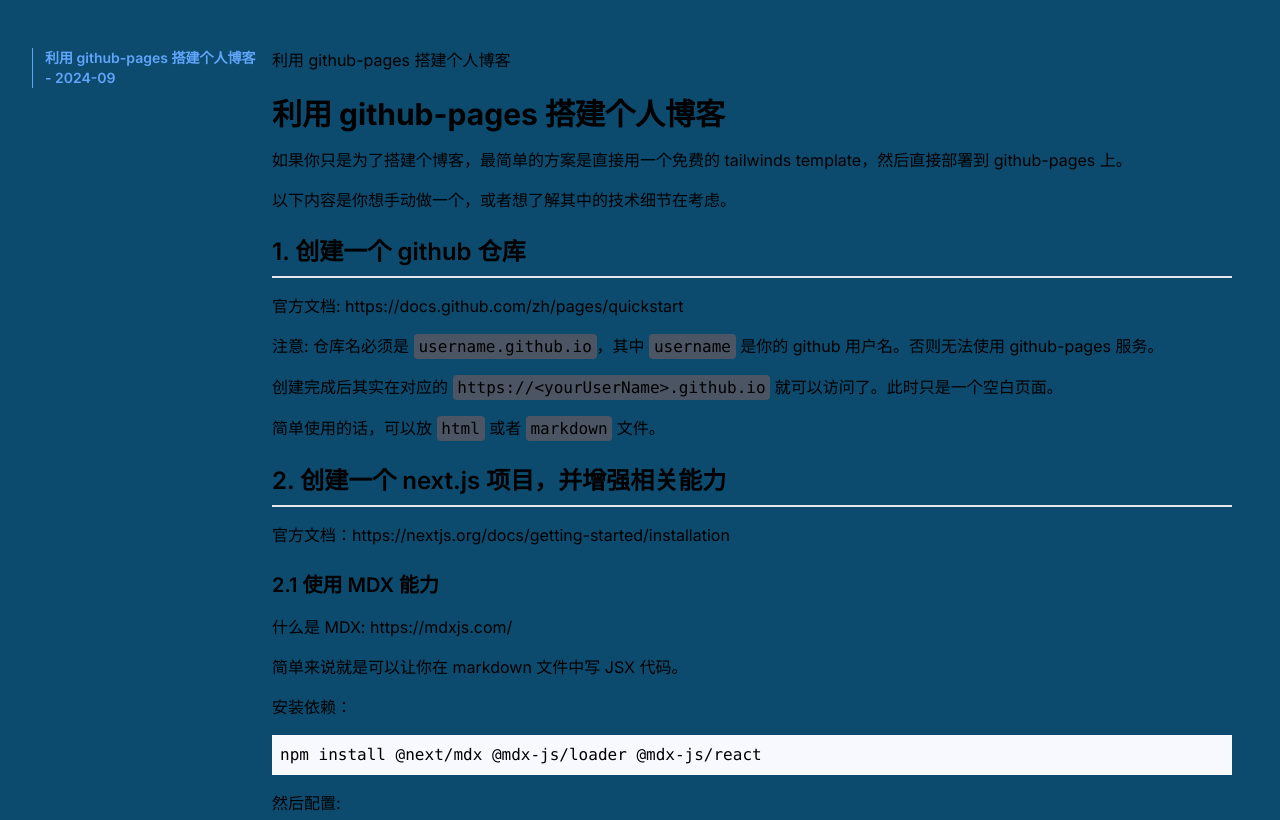
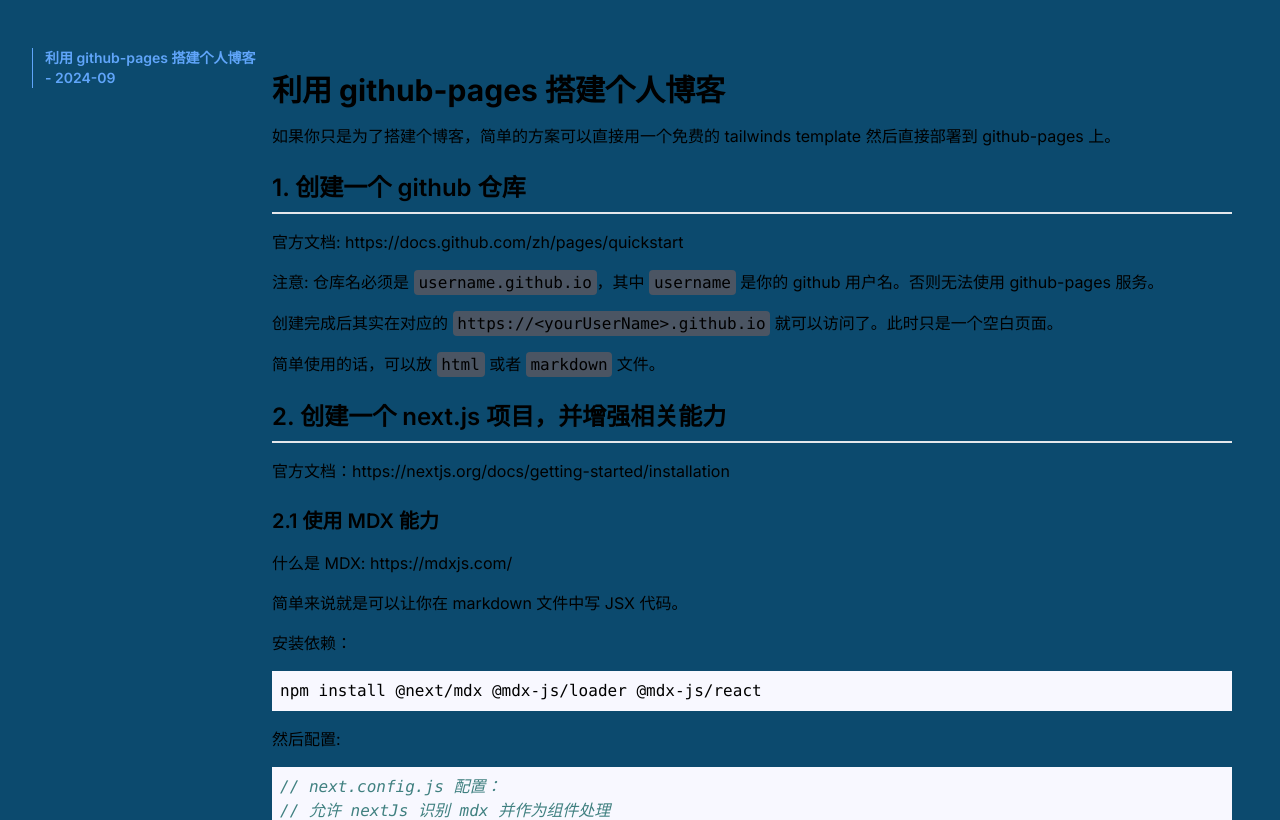
Before and after one commit to r2099c2/r2099c2.github.io, a Next.js app: page /post/2024-09-24 in a window 1280 px wide. Shown: the top 820 px of the page. Built offline with nearby package versions, Linux system fonts and the light colour scheme.

Commit message:
chore: 去掉文章顶部的多余 title

```diff
--- a/app/post/[slug]/page.tsx
+++ b/app/post/[slug]/page.tsx
@@ -41,7 +41,6 @@ const PostDetail = async ({ params }: { params: { slug: string } }) => {
       {/* 中间当前文章 */}
       <div className="lg:pl-[14rem] overflow-hidden">
         <article id="article" className="px-4">
-          <h1>{post.data.title}</h1>
           <MDXRemote source={post.content} components={MDXComponents} />
         </article>
       </div>
--- a/posts/20240924.mdx
+++ b/posts/20240924.mdx
@@ -7,9 +7,7 @@ lastUpdated: 2024-09-24
 
 # 利用 github-pages 搭建个人博客
 
-如果你只是为了搭建个博客，最简单的方案是直接用一个免费的 tailwinds template，然后直接部署到 github-pages 上。
-
-以下内容是你想手动做一个，或者想了解其中的技术细节在考虑。
+如果你只是为了搭建个博客，简单的方案可以直接用一个免费的 tailwinds template 然后直接部署到 github-pages 上。
 
 ## 1. 创建一个 github 仓库
 
```
